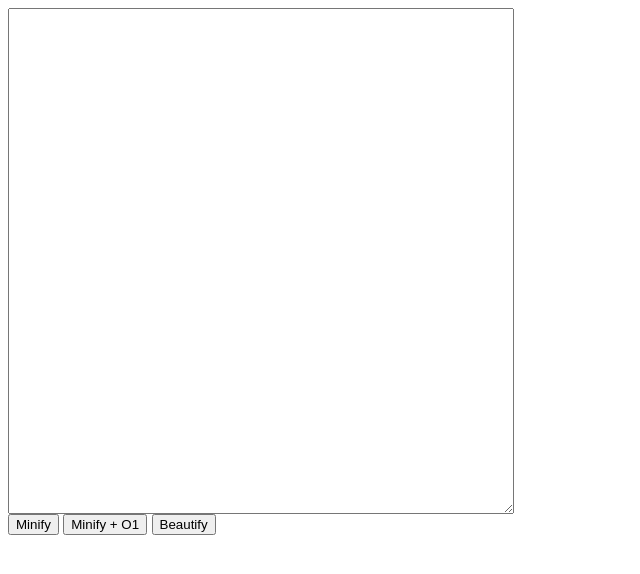
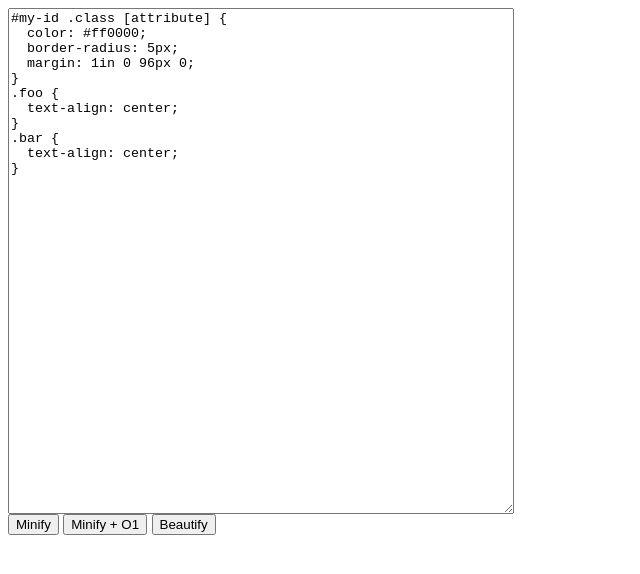
Before and after one commit to mattbasta/crass, a plain HTML site: page index.html in a window 1280 px wide. Shown: the whole page, without its empty margins (0-640 px from the left). Drawn offline with Linux system fonts and the light colour scheme.

Commit message:
Update index.html

```diff
--- a/index.html
+++ b/index.html
@@ -14,7 +14,18 @@
     </style>
   </head>
   <body>
-    <textarea id="body"></textarea>
+    <textarea id="body">#my-id .class [attribute] {
+  color: #ff0000;
+  border-radius: 5px;
+  margin: 1in 0 96px 0;
+}
+.foo {
+  text-align: center;
+}
+.bar {
+  text-align: center;
+}
+    </textarea>
     <button class="minify">Minify</button>
     <button class="minify_o1">Minify + O1</button>
     <button class="beautify">Beautify</button>
```
